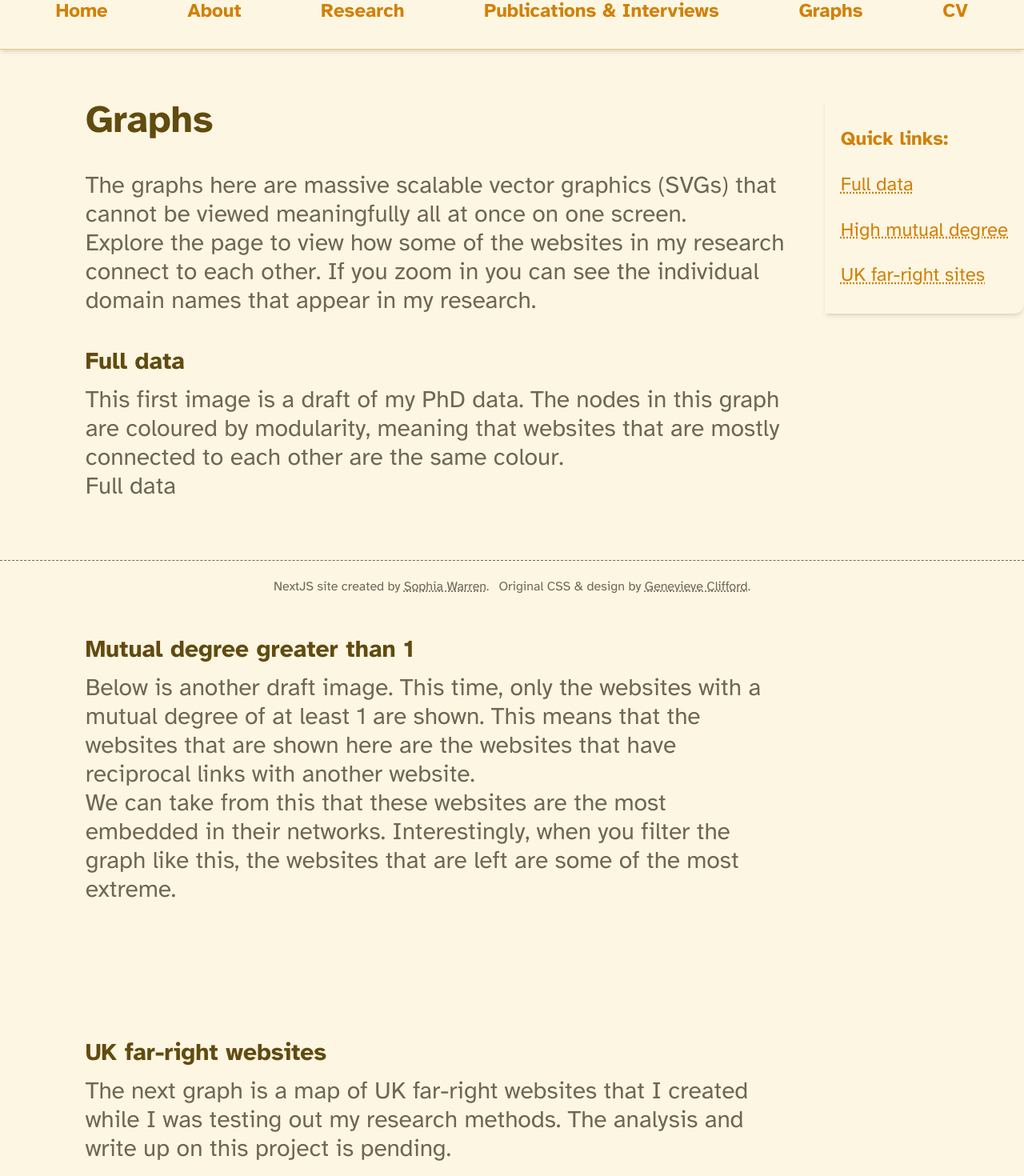
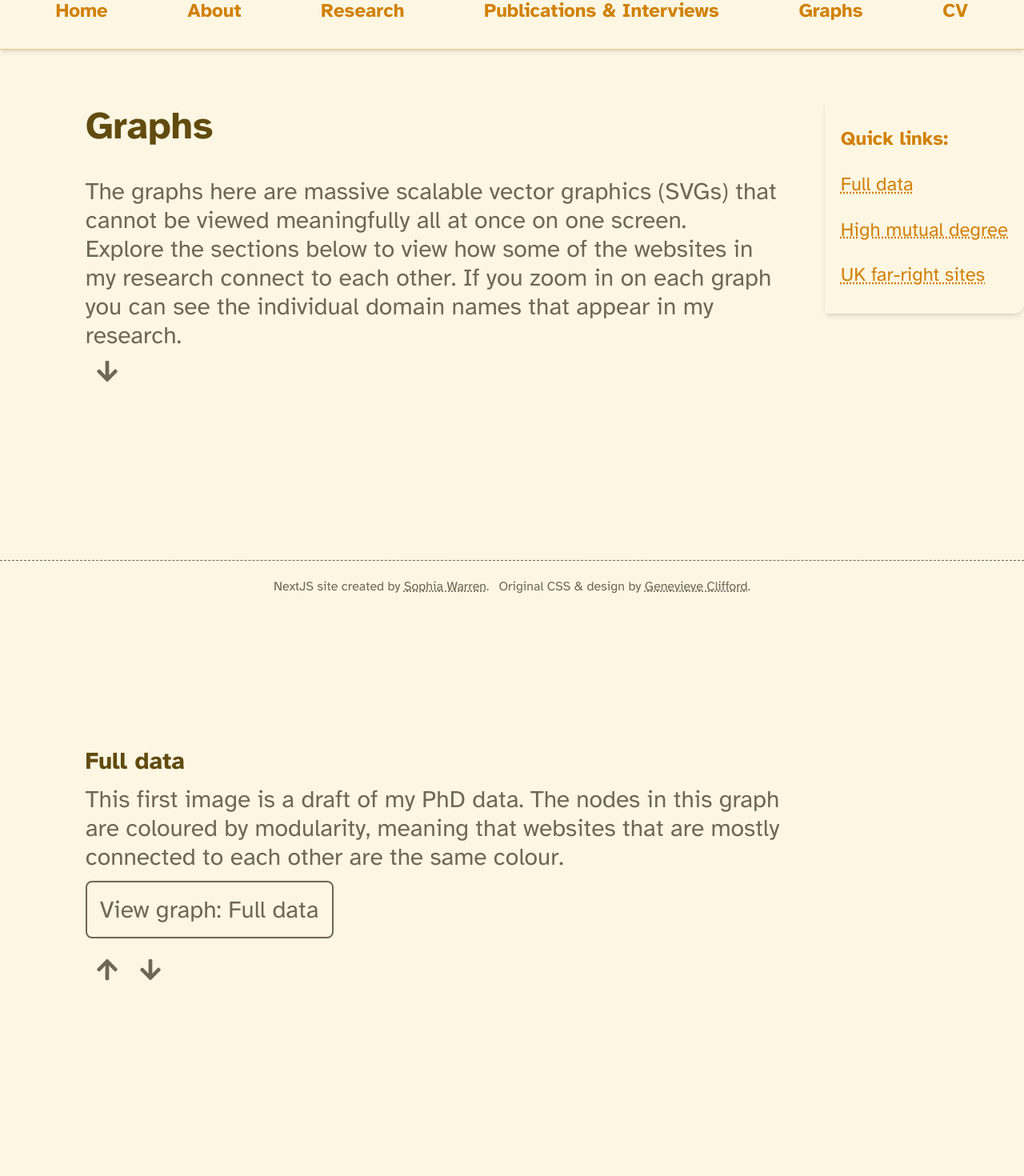
Before and after one commit to phianova/njf, a Next.js app: page /graphs in a window 1280 px wide. Shown: the part 35-1505 px from the top of the page at 80% size. Built offline with nearby package versions, Linux system fonts and the light colour scheme.

Commit message:
new graph navigation

```diff
--- a/app/(pages)/graphs/page.js
+++ b/app/(pages)/graphs/page.js
@@ -2,33 +2,48 @@
 import Sidebar from '../../../components/Sidebar'
 import React from 'react'
 import FullPageModal from '../../../components/FullPageModal'
+import { FaArrowUp, FaArrowDown } from 'react-icons/fa'
 
 const page = () => {
   return (
-    <div className="flex flex-col min-h-screen mx-auto mt-10 sm:mt-32 lg:mt-40 md:text-3xl mb-32 w-10/12">
+    <div className="flex flex-col min-h-screen mx-auto mt-10  md:text-3xl mb-32 w-10/12 scroll-smooth">
       <Sidebar />
       <div className="sm:mr-48 scroll-smooth">
-        <h1 className="text-colour-headings text-3xl md:text-5xl font-bold">Graphs</h1>
-        <p className="mt-10">The graphs here are massive scalable vector graphics (SVGs) that cannot be viewed meaningfully all at once on one screen.</p>
-        <p id="full-data">Explore the page to view how some of the websites in my research connect to each other. If you zoom in you can see the individual domain names that appear in my research.</p>
-        <div className="max-w-screen">
-          <h2 className="text-colour-headings font-bold mt-10 mb-3">Full data</h2>
+        <div className="h-screen flex flex-col">
+          <h1 className="text-colour-headings text-3xl md:text-5xl pt-10 sm:pt-32 font-bold" id="top">Graphs</h1>
+          <p className="mt-10">The graphs here are massive scalable vector graphics (SVGs) that cannot be viewed meaningfully all at once on one screen.</p>
+          <p >Explore the sections below to view how some of the websites in my research connect to each other. If you zoom in on each graph you can see the individual domain names that appear in my research.</p>
+          <a className="justify-self-end" href="#full-data"><FaArrowDown className="m-3 hover:text-colour-link"/></a>
+        </div>
+        <div className="h-screen flex flex-col">
+          <h2 className="text-colour-headings font-bold pt-10 sm:pt-32 mb-3" id="full-data">Full data</h2>
           <p>This first image is a draft of my PhD data. The nodes in this graph are coloured by modularity, meaning that websites that are mostly connected to each other are the same colour.</p>
-          <FullPageModal title="Full data" source="netlocationsfirstlook.svg"/>
+          <FullPageModal title="Full data" source="netlocationsfirstlook.svg" />
           {/* <div className="overflow-scroll max-h-1/2 max-w-full">
             <object type="image/svg+xml" data="netlocationsfirstlook.svg"></object>
           </div> */}
+          <div className="justify-self-end flex flex-row">
+            <a href="#top"><FaArrowUp className="m-3 hover:text-colour-link" /></a>
+            <a href="#mutual-degree"><FaArrowDown className="m-3 hover:text-colour-link" /></a>
+          </div>
         </div>
-        <div>
-          <h2 className="text-colour-headings font-bold mt-10 sm:pt-32 mb-3" id="mutual-degree">Mutual degree greater than 1</h2>
-          <p>Below is another draft image. This time, only the websites with a mutual degree of at least 1 are shown. This means that the websites that are shown here are the websites that have reciprocal links with another website.
+        <div className="h-screen">
+          <h2 className="text-colour-headings font-bold pt-10 sm:pt-32 mb-3" id="mutual-degree">Mutual degree greater than 1</h2>
+          <p>This is another draft image. This time, only the websites with a mutual degree of at least 1 are shown. This means that the websites that are shown here are the websites that have reciprocal links with another website.
             <br></br>We can take from this that these websites are the most embedded in their networks. Interestingly, when you filter the graph like this, the websites that are left are some of the most extreme.</p>
           {/* <object type="image/svg+xml" data="mutualdegree1.svg"></object> */}
+          <FullPageModal title="Mutual degree greater than 1" source="mutualdegree1.svg" />
+          <div className="justify-self-end flex flex-row">
+            <a href="#full-data"><FaArrowUp className="m-3 hover:text-colour-link" /></a>
+            <a href="#uk-far-right"><FaArrowDown className="m-3 hover:text-colour-link" /></a>
+          </div>
         </div>
-        <div>
-          <h2 className="text-colour-headings font-bold mt-10 sm:pt-32 mb-3" id="uk-far-right">UK far-right websites</h2>
-          <p className="mb-16">The next graph is a map of UK far-right websites that I created while I was testing out my research methods. The analysis and write up on this project is pending.</p>
+        <div className="h-screen mb-16">
+          <h2 className="text-colour-headings font-bold pt-10 sm:pt-32 mb-3" id="uk-far-right">UK far-right websites</h2>
+          <p className="">The next graph is a map of UK far-right websites that I created while I was testing out my research methods. The analysis and write up on this project is pending.</p>
           {/* <object type="image/svg+xml" data="UKfarrightwebsites.svg"></object> */}
+          <FullPageModal title="UK far-right websites" source="UKfarrightwebsites.svg" />
+          <a className="justify-self-end" href="#mutual-degree"><FaArrowUp className="m-3 hover:text-colour-link" /></a>
         </div>
       </div>
     </div>
--- a/app/layout.js
+++ b/app/layout.js
@@ -15,7 +15,7 @@ const atkinson = Atkinson_Hyperlegible({
 })
 export default function RootLayout({ children }) {
   return (
-    <html lang="en">
+    <html lang="en" className="scroll-smooth">
       <body className={atkinson.className + " bg-colour-bg text-colour-text text-2xl scroll-smooth"}>
         <MobileMenu />
         <Navbar />
--- a/components/FullPageModal.jsx
+++ b/components/FullPageModal.jsx
@@ -1,9 +1,9 @@
 "use client"
 import React, { useState, useEffect } from 'react'
+import { FaArrowsAlt } from "react-icons/fa";
 
 const FullPageModal = (props) => {
     const dataSource = props.source
-    console.log(dataSource)
     const graphTitle = props.title
     const [isOpen, setIsOpen] = useState(false)
     const handleClick = () => {
@@ -11,11 +11,12 @@ const FullPageModal = (props) => {
     }
     return (
         <div className="mb-30">
-            <button onClick={handleClick}>{graphTitle}</button>
+            <button onClick={handleClick} className="text-3xl p-4 my-3 border-2 rounded-lg border-colour-text hover:bg-colour-text hover:text-colour-bg">View graph: {graphTitle}</button>
             {isOpen && dataSource &&
-                <div className="fixed top-20 left-10 right-10 w-11/12 h-3/4 overflow-scroll z-6 bg-white border-2 border-colour-text flex justify-center items-center">
-                    <object type="image/svg+xml" data={dataSource} className=""></object>
-                    <button className="fixed top-24 right-20" onClick={handleClick}>Close</button>
+                <div className="fixed top-10 left-5 sm:top-20 sm:left-10 sm:right-10 w-11/12 h-5/6 sm:h-3/4 overflow-scroll z-6 bg-white border-2 border-colour-text">
+                    <div className="fixed mt-5 mx-auto w-11/12 text-center flex flex-row justify-center items-center p-5">Scroll to view graph<FaArrowsAlt className="m-3"/></div>
+                    <object type="image/svg+xml" data={dataSource} className="p-10"></object>
+                    <button className="fixed top-12 right-8 sm:top-24 sm:right-20 font-bold hover:text-colour-link" onClick={handleClick}>Close</button>
                 </div>
             }
         </div>
--- a/components/Sidebar.jsx
+++ b/components/Sidebar.jsx
@@ -2,7 +2,7 @@ import React from 'react'
 
 const Sidebar = () => {
   return (
-    <div className="text-colour-link hidden sm:flex flex-col h-1/3 justify-around items-start p-5 fixed bg-colour-bg shadow-md rounded-r-xl right-0 text-2xl scroll-smooth">
+    <div className="text-colour-link hidden sm:flex flex-col h-1/3 justify-around items-start p-5 fixed bg-colour-bg shadow-md rounded-r-xl right-0 top-40 text-2xl scroll-smooth">
     <h2 className="font-bold">Quick links:</h2>
     <a href="#full-data" className="underline decoration-dotted hover:text-colour-headings">Full data</a>
     <a href="#mutual-degree" className="underline decoration-dotted hover:text-colour-headings">High mutual degree</a>
--- a/package.json
+++ b/package.json
@@ -9,9 +9,10 @@
     "lint": "next lint"
   },
   "dependencies": {
+    "next": "14.2.1",
     "react": "^18",
     "react-dom": "^18",
-    "next": "14.2.1"
+    "react-icons": "^5.1.0"
   },
   "devDependencies": {
     "postcss": "^8",
```
Also changed, not shown: 1 other file (tests, documents, lock files or other folders).
